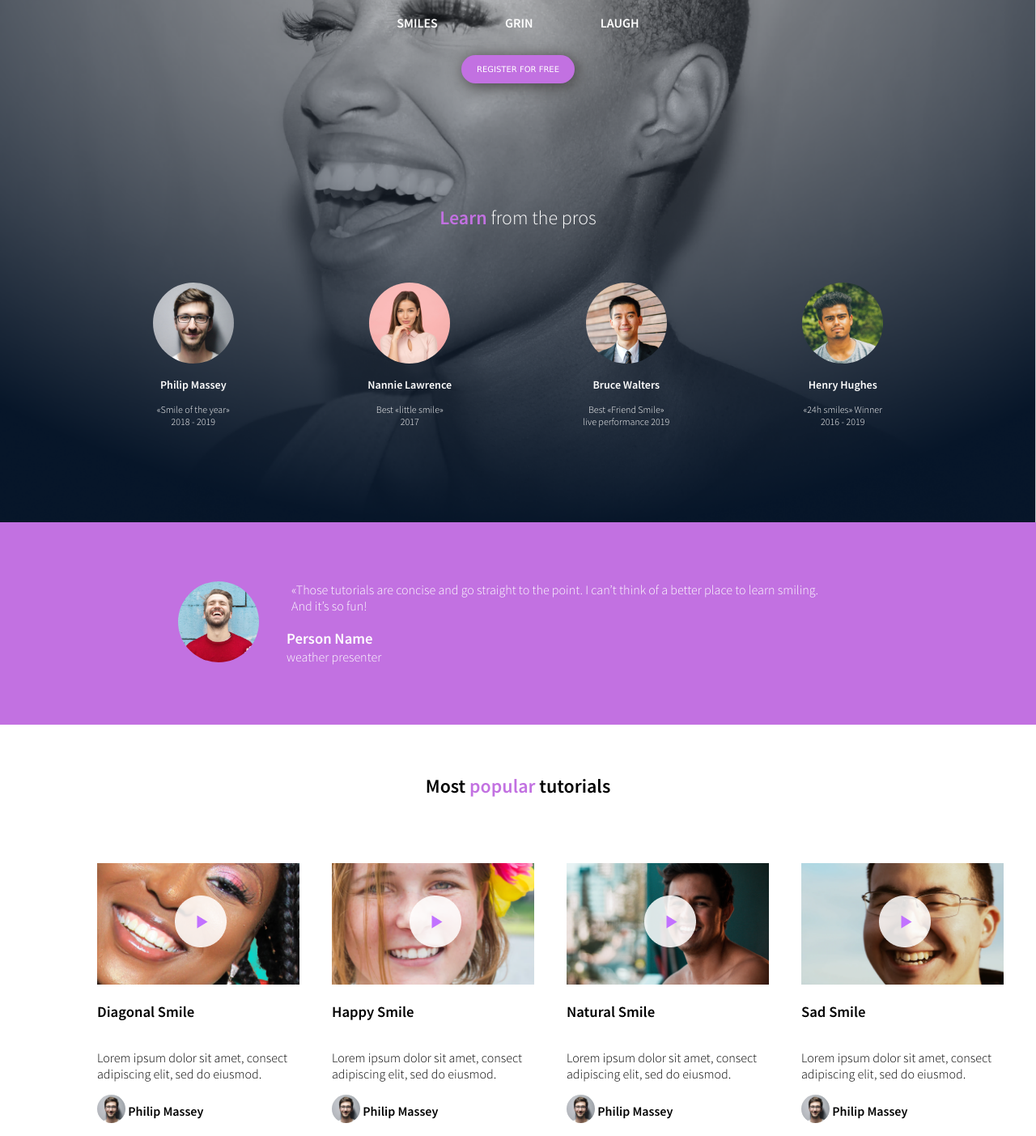
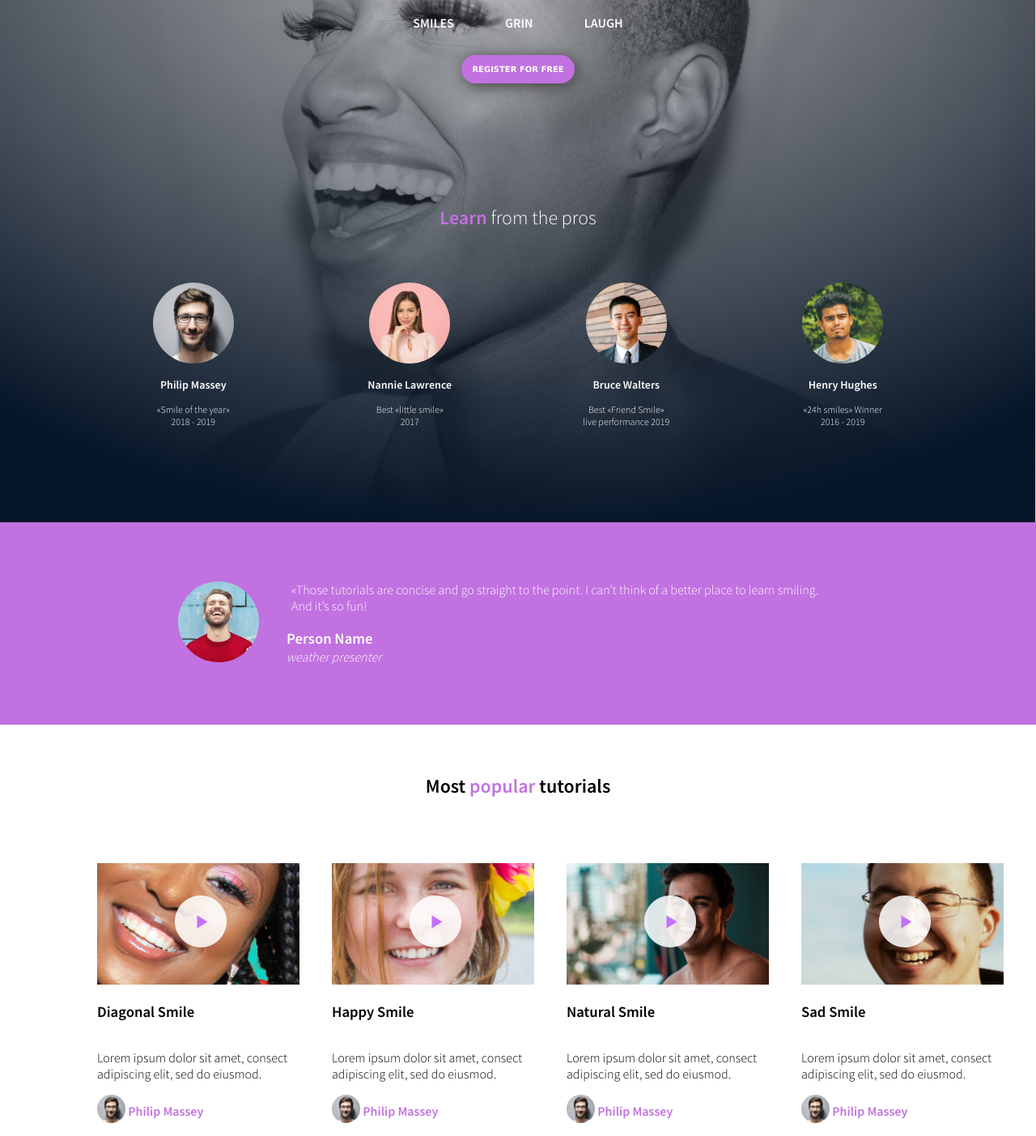
Before and after one commit to pegannan/alx_html_css, a plain HTML site: page css_advanced/index.html in a window 1280 px wide. Shown: the part 272-1675 px from the top of the page at 81% size. Drawn offline with Linux system fonts and the light colour scheme.

Commit message:
new commit

```diff
--- a/css_advanced/index.html
+++ b/css_advanced/index.html
@@ -6,6 +6,7 @@
     <title>Alx CSS Advanced</title>
     <script src="ttps://kit.fontawesome.com/4a2b055604.js" crossorigin="anonymous"></script>
     <link href="styles.css" rel="stylesheet">
+    <link url
 </head>
 
 <body class="works_on_smartphone">
@@ -30,9 +31,9 @@
         <section >
             <div>
                 <h1>Get Schooled</h1>
-                <span style="padding: 80px;font-weight: bold;">SMILES</span>
-                <span style="padding: 80x;font-weight: bold;">GRIN</span>
-                <span style="padding: 80px;font-weight: bold;">LAUGH</span><br>
+                <span style="padding: 30px;font-weight: bold;">SMILES</span>
+                <span style="padding: 30px;font-weight: bold;">GRIN</span>
+                <span style="padding: 30px;font-weight: bold;">LAUGH</span><br>
                 <button>REGISTER FOR FREE</button>
             </div>
             <div style="margin-top: 150px;">
@@ -70,7 +71,7 @@
                 <blockquote>«Those tutorials are concise and go straight to the point. I can’t think of a better place to learn smiling. And it’s so fun!</blockquote>
                 <div style="vertical-align: auto;margin-left: 34px;">
                 <h3 style="margin-bottom: 1px;">Person Name</h3>
-                <p style="margin-top: 0px;">weather presenter</p>
+                <p style="margin-top: 0px;"><i>weather presenter</i></p>
                 </div>
             </div>
         </section>
@@ -86,7 +87,7 @@
                 <p>Lorem ipsum dolor sit amet, consect adipiscing elit, sed do eiusmod.</p>
                 <div>
                     <img src="media/1.png" alt="" style="height: 35px;border-radius: 18px;display: inline-block;">
-                    <h4 style="display: inline-block;margin-top: 10px;vertical-align: top;">Philip Massey</h4>
+                    <h4 style="display: inline-block;margin-top: 10px;vertical-align: top;color: rgb(194, 113, 225);">Philip Massey</h4>
                 </div>
                 <div style="display: grid;grid-template-columns: 1fr 1fr 1fr 1fr 1fr;width: 120px;">
                     <div><i class="fa-solid fa-star"><img src="media/Star_3.svg"></i></div>
@@ -108,7 +109,7 @@
                 <p>Lorem ipsum dolor sit amet, consect adipiscing elit, sed do eiusmod.</p>
                 <div>
                     <img src="media/1.png" alt="" style="height: 35px;border-radius: 18px;display: inline-block;">
-                    <h4 style="display: inline-block;margin-top: 10px;vertical-align: top;">Philip Massey</h4>
+                    <h4 style="display: inline-block;margin-top: 10px;vertical-align: top;color: rgb(194, 113, 225);">Philip Massey</h4>
                 </div>
                 <div style="display: grid;grid-template-columns: 1fr 1fr 1fr 1fr 1fr;width: 120px;">
                     <div><i class="fa-solid fa-star"><img src="media/Star_3.svg"></i></div>
@@ -129,7 +130,7 @@
                 <p>Lorem ipsum dolor sit amet, consect adipiscing elit, sed do eiusmod.</p>
                 <div>
                     <img src="media/1.png" alt="" style="height: 35px;border-radius: 18px;display: inline-block;">
-                    <h4 style="display: inline-block;margin-top: 10px;vertical-align: top;">Philip Massey</h4>
+                    <h4 style="display: inline-block;margin-top: 10px;vertical-align: top;color: rgb(194, 113, 225);">Philip Massey</h4>
                 </div>
                 <div style="display: grid;grid-template-columns: 1fr 1fr 1fr 1fr 1fr;width: 120px;">
                     <div><i class="fa-solid fa-star"><img src="media/Star_3.svg"></i></div>
@@ -150,7 +151,7 @@
                 <p>Lorem ipsum dolor sit amet, consect adipiscing elit, sed do eiusmod.</p>
                 <div>
                     <img src="media/1.png" alt="" style="height: 35px;border-radius: 18px;display: inline-block;">
-                    <h4 style="display: inline-block;margin-top: 10px;vertical-align: top;">Philip Massey</h4>
+                    <h4 style="display: inline-block;margin-top: 10px;vertical-align: top;color: rgb(194, 113, 225);">Philip Massey</h4>
                 </div>
                 <div style="display: grid;grid-template-columns: 1fr 1fr 1fr 1fr 1fr;width: 120px;">
                     <div><i class="fa-solid fa-star"><img src="media/Star_3.svg"></i></div>
--- a/css_advanced/styles.css
+++ b/css_advanced/styles.css
@@ -58,6 +58,7 @@ button{background-color: rgb(194, 113, 225);
     color: white;
     font-size: 10px;
     font-family: 'Lucida Sans', 'Lucida Sans Regular', 'Lucida Grande', 'Lucida Sans Unicode', Geneva, Verdana, sans-serif;
+    font-weight: bold;
     border-radius: 30px;
     width: 140px;
     height: 35px;
@@ -72,6 +73,7 @@ button{background-color: rgb(194, 113, 225);
 box-shadow: 3px 3px 20px rgb(63, 62, 62);}
 .exempt{background-color: rgb(194, 113, 225);
     color: white;
+    font-weight:bold;
     font-size: 10px;
     font-family: 'Lucida Sans', 'Lucida Sans Regular', 'Lucida Grande', 'Lucida Sans Unicode', Geneva, Verdana, sans-serif;
     border-radius: 30px;
@@ -115,7 +117,7 @@ padding-top: 45px;}
         padding: 60px;}
     .footer{background-color:rgb(7 22 41);
         color: rgb(222, 219, 219);height: 180px;align-items: center;vertical-align: middle;}
-    .question{padding-right: 140px;padding-left: 140px;
+    .question{padding-right: 150px;padding-left: 150px;
          align-items: center;justify-content: center;}
     .faq{display: flex;flex-direction: row;margin-top: 20px;min-width: 800px}
     .membership{display: flex;flex-direction: row;
```
